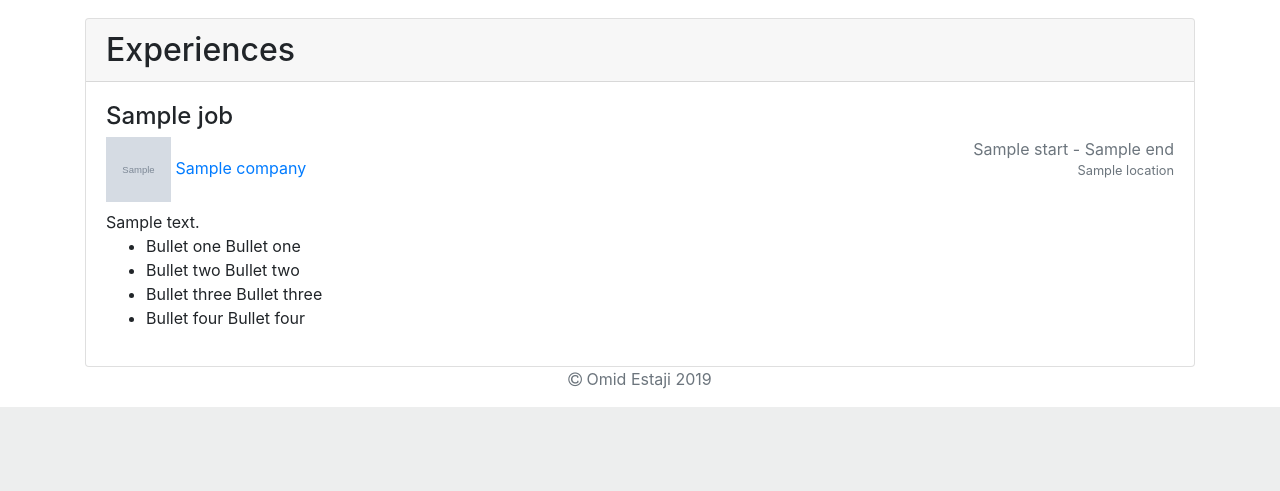
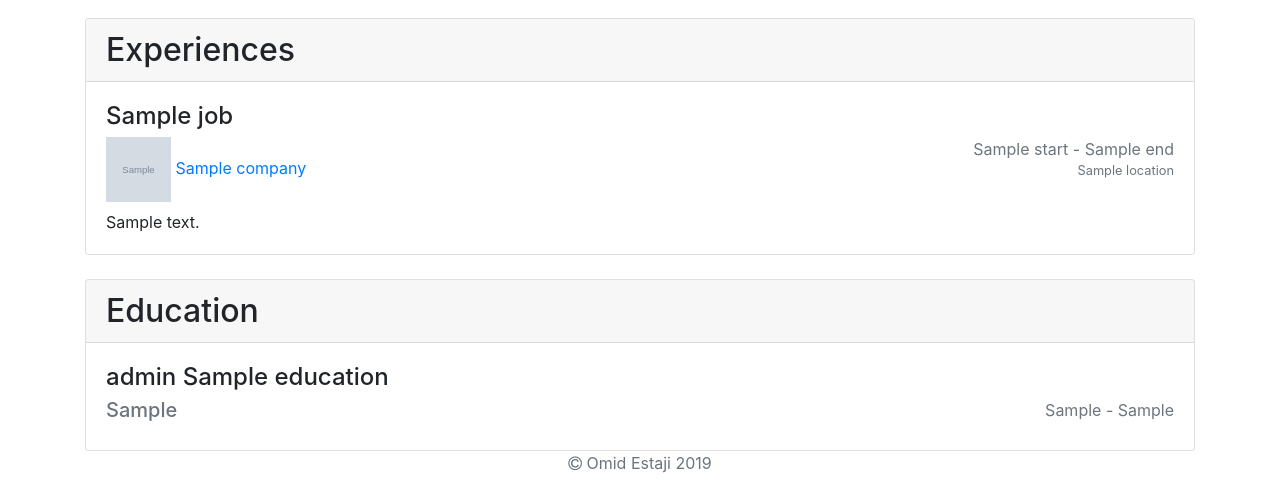
Before and after one commit to estaji/DjangoCV, a Django app: template templates/home.html in a window 1280 px wide. Shown: the part 672-1163 px from the top of the page. Before the commit the page ends 1079 px from the top, so only its background shows below. Run offline with Django 3.2, Linux system fonts and the light colour scheme; tables that the repository leaves empty hold one stand-in row (values such as "Sample post"); the template is opened without the code that fills it: values that come from a table or form of the project are taken from there, most other values are stand-ins (such as "Sample title", 1, 10 or a date in 2020); grey boxes marked "Sample" are stand-in pictures; data that the repository does not hold is empty; some libraries are stand-ins or nearby versions.

Commit message:
Add Education section

```diff
--- a/resume/admin.py
+++ b/resume/admin.py
@@ -1,4 +1,5 @@
 from django.contrib import admin
-from .models import Job
+from .models import Job, Education
 
 admin.site.register(Job)
+admin.site.register(Education)
--- a/resume/models.py
+++ b/resume/models.py
@@ -12,3 +12,10 @@ class Job(models.Model):
 
     def __str__(self):
         return self.title + ' at ' +self.company
+
+class Education(models.Model):
+    university = models.CharField(max_length=30)
+    level = models.CharField(max_length=20)
+    title = models.CharField(max_length=40)
+    start = models.CharField(max_length=10)
+    end = models.CharField(max_length=10)
--- a/resume/views.py
+++ b/resume/views.py
@@ -1,5 +1,5 @@
 from django.shortcuts import render
-from .models import Job
+from .models import Job, Education
 
 def home(request):
-    return render(request, 'home.html', {'jobs':Job.objects})
+    return render(request, 'home.html', {'jobs':Job.objects, 'edus':Education.objects})
--- a/templates/home.html
+++ b/templates/home.html
@@ -25,12 +25,19 @@
                 <div>
                     <p class="card-text">{{ job.summary }}</p>
                 </div>
-                <ul>
-                    <li>Bullet one Bullet one</li>
-                    <li>Bullet two Bullet two</li>
-                    <li>Bullet three Bullet three</li>
-                    <li>Bullet four Bullet four</li>
-                </ul>
+            </div>
+        {% endfor %}
+    </div>
+    </br>
+    <div class="card">
+        <h2 class="card-header">Education</h2>
+        {% for edu in edus.all %}
+            <div class="card-body">
+                <h4 class="card-title">{{ edu.level }}&nbsp;{{ edu.title }}</h4>
+                <div class="card-subtitle mb-2 text-muted">
+                    <div style="float:right;">{{ edu.start }} - {{ edu.end }}</div>
+                    <div><h5>{{ edu.university }}</h5></div>
+                </div>
             </div>
         {% endfor %}
     </div>
```
Also changed, not shown: resume/migrations/0003_education.py (added).
